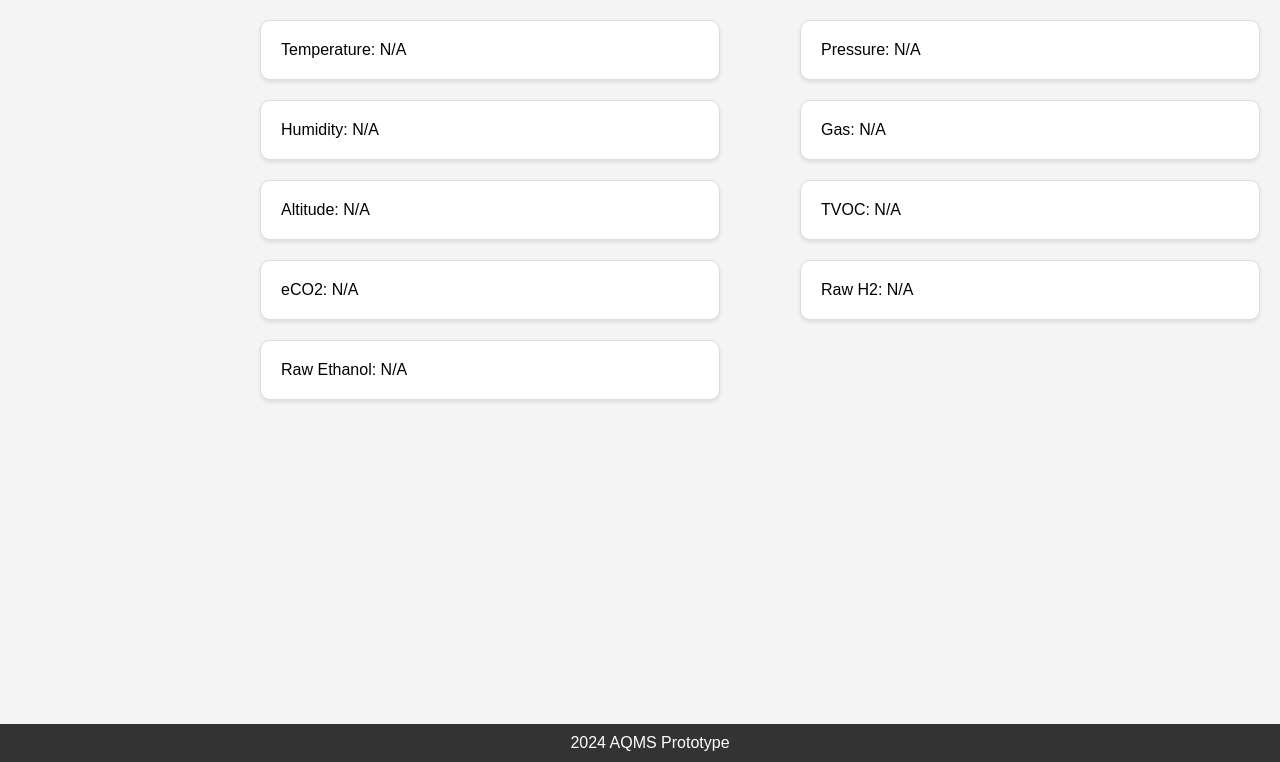
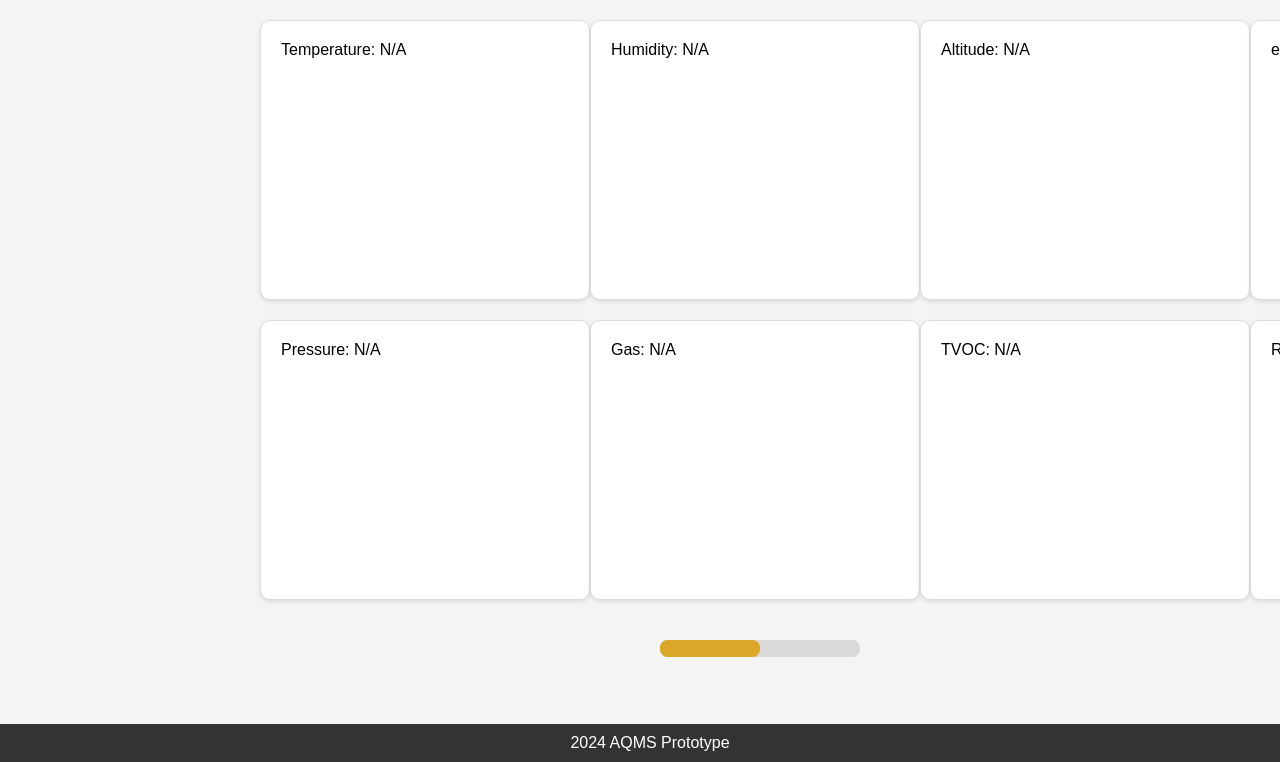
Before and after one commit to marvinjameserosa/pupHG-prog-team-practice, a Flask app: page / in a window 1280 px wide. Shown: the part 38-800 px from the top of the page. Run offline with Flask 3, Linux system fonts and the light colour scheme.

Commit message:
added carousel feature

```diff
--- /dev/null
+++ b/AQMS/templates/carousel.css
@@ -0,0 +1,32 @@
+main{
+	overflow: hidden;
+	max-width: 100%;
+	height: 75svh;
+	flex-direction: column;
+	scroll-behavior: smooth;
+
+	&::-webkit-scrollbar{
+		display: none;
+	}
+
+	& .sensor-data{
+		width:33%;
+		height:calc(75svh / 2 - 20px) ;
+	}
+}
+
+.slider{
+	background: #d9d9d9;
+	border-radius: 7.5px;
+	height:17px;
+	flex-direction: column;
+	max-width: 200px;
+	margin-left:calc(50% + 20px);
+
+	& img{
+		flex:0;
+		height: 17px;
+		transition: translate ease-in .5s;
+		overflow: 0;
+	}
+}
--- /dev/null
+++ b/AQMS/templates/carousel.js
@@ -0,0 +1,16 @@
+swipeInterval = setInterval(autoScroll, 2000)
+var current_page=0
+
+function autoScroll(){
+
+		if (current_page== 0) {
+			document.querySelectorAll("main")[0].scroll(document.querySelectorAll("main")[0].offsetWidth,0)
+			available=document.querySelectorAll(".slider")[0].offsetWidth-document.querySelectorAll(".slider img")[0].offsetWidth
+			document.querySelectorAll(".slider img")[0].style.translate=" "+available+"px 0"
+			current_page=1
+		}else{
+			document.querySelectorAll("main")[0].scroll(0,0)
+			document.querySelectorAll(".slider img")[0].style.translate="0"
+			current_page=0
+		}
+}
--- a/AQMS/templates/index.html
+++ b/AQMS/templates/index.html
@@ -5,7 +5,9 @@
     <meta name="viewport" content="width=device-width, initial-scale=1.0">
     <meta http-equiv="refresh" content="2"> <!-- Refresh every 2 seconds -->
     <link rel="stylesheet" href="style.css">
+    <link rel="stylesheet" type="text/css" href="carousel.css">
     <script src="script.js"></script>
+    <script type="text/javascript" src="carousel.js" defer></script>
     <link rel="icon" href="assets/pup-logo.svg" type="image/x-icon">
     <title>Ambiance</title>
 </head>
@@ -24,7 +26,9 @@
         <div class="sensor-data">Raw H2: {{ raw_h2 }}</div>
         <div class="sensor-data">Raw Ethanol: {{ raw_ethanol }}</div>
     </main>
-
+    <div class="slider">
+        <img src="slider_fg.svg">
+    </div>
     <footer>
         <div>2024 AQMS Prototype</div>
     </footer>
```
Also changed, not shown: AQMS/templates/slider_fg.svg (added).
